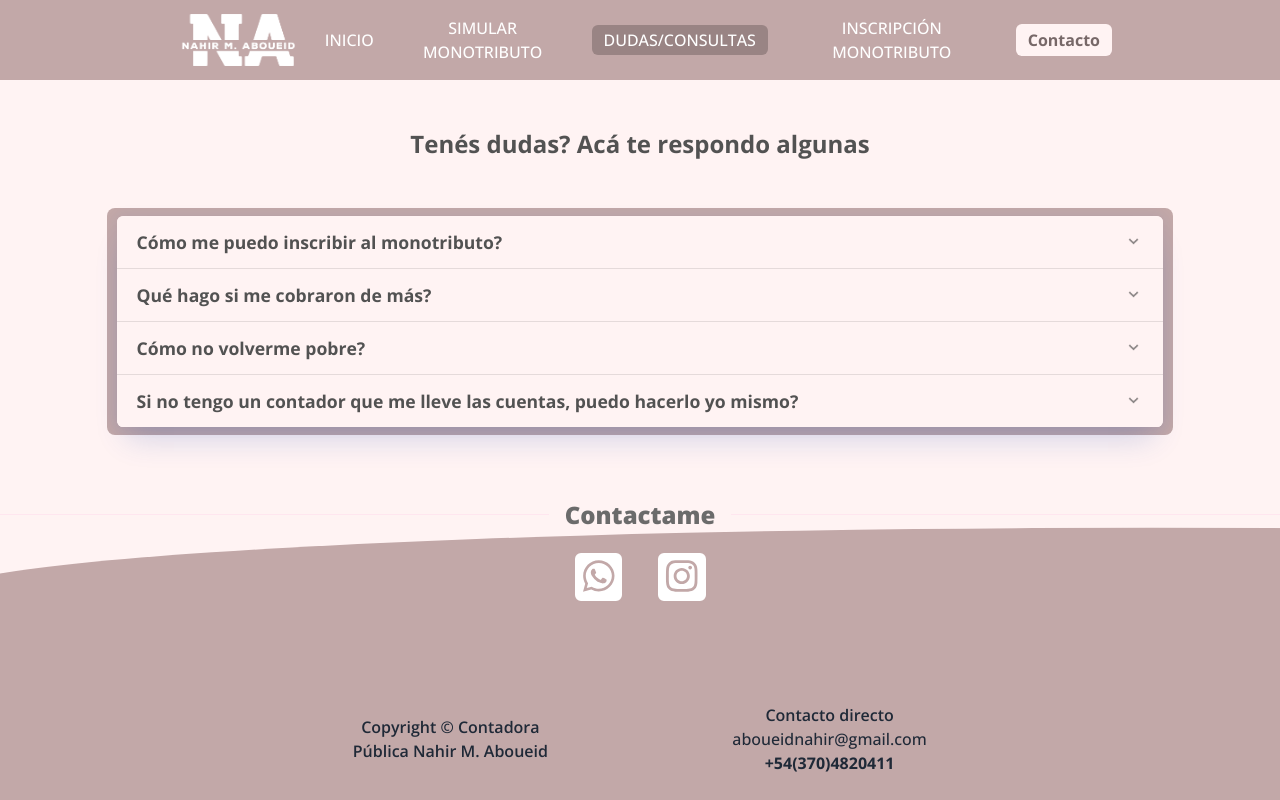
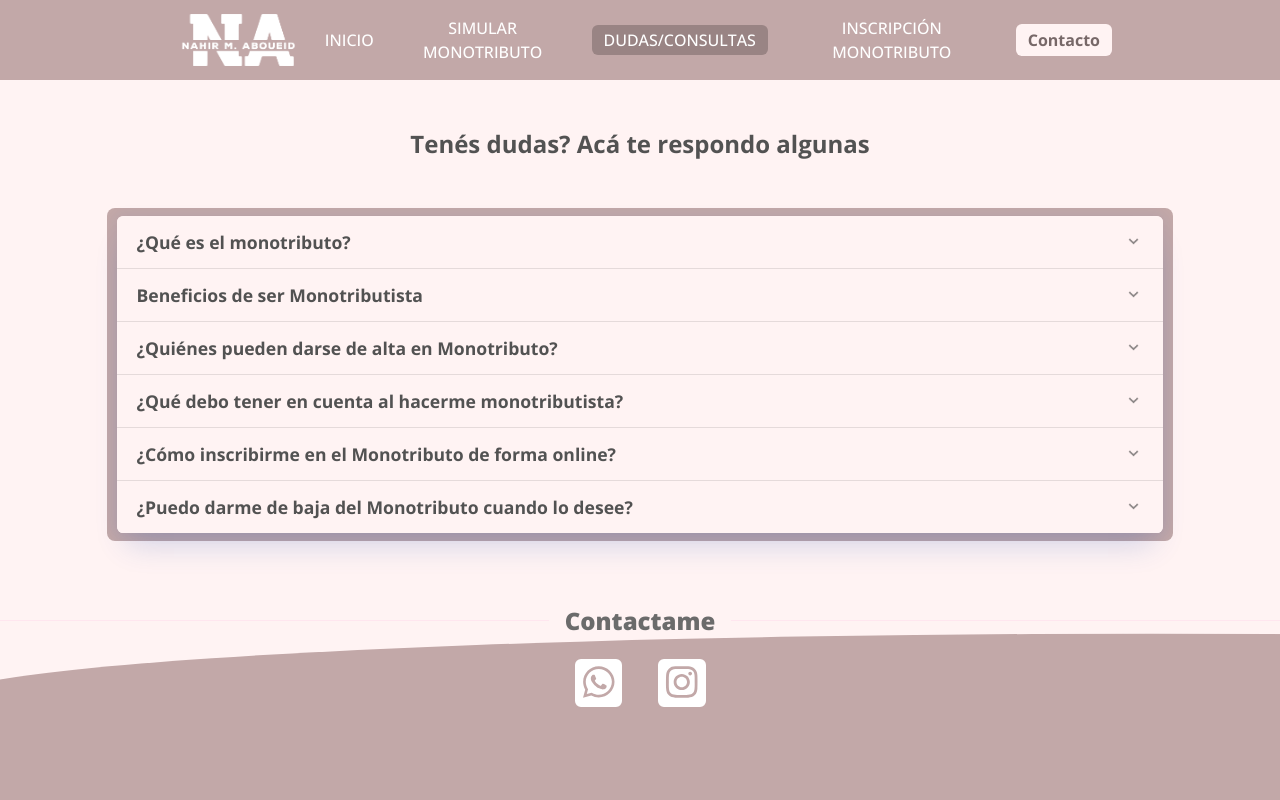
Before and after one commit to aboueidlautaro/pg-ucmd, a React (Vite) app: page /faq in a window 1280 px wide. Shown: the top 800 px of the page. Built offline with nearby package versions, Linux system fonts and the light colour scheme.

Commit message:
Solved 2 pages
Implement message error page not found and implement quentions/answers in faq page

```diff
--- a/package.json
+++ b/package.json
@@ -17,6 +17,7 @@
     "axios": "^0.27.2",
     "flowbite": "^1.5.1",
     "flowbite-react": "^0.1.5",
+    "interweave": "^13.0.0",
     "react": "^18.2.0",
     "react-dom": "^18.2.0",
     "react-router-dom": "^6.3.0",
--- a/src/App.jsx
+++ b/src/App.jsx
@@ -9,6 +9,7 @@ import Faq from "./assets/routes/Faq";
 import Inscripcion from "./assets/routes/Inscripcion";
 import Contact from "./assets/routes/Contact";
 import Footer from "./assets/components/Footer";
+import NotFound from "./assets/routes/NotFound";
 
 function App() {
   return (
@@ -21,6 +22,7 @@ function App() {
         <Route path="faq" element={<Faq />} />
         <Route path="inscripcion" element={<Inscripcion />} />
         <Route path="contacto" element={<Contact />} />
+        <Route path="*" element={<NotFound />} />
       </Routes>
 
       <Footer />
--- a/src/assets/components/AccordionItem.jsx
+++ b/src/assets/components/AccordionItem.jsx
@@ -1,22 +1,60 @@
 import React from "react";
+import { Markup } from "interweave";
 
 const data = [
   {
-    title: "Cómo me puedo inscribir al monotributo?",
-    paragraph: "Contactate conmigo",
+    title: "¿Qué es el monotributo?",
+    paragraph:
+      "El Monotributo es un impuesto simplificado para los pequeños contribuyentes. A diferencia de otros impuestos, (como por ejemplo el IVA, que se determina a partir de lo facturado), el Monotributo se paga mediante una cuota fija mensual.  El valor de la misma varía según la categoría (a mayores ingresos anuales, más elevada será la categoría). Dentro de la cuota de Monotributo se incluyen dos aspectos: el impuesto en sí mismo; y los aportes previsionales (obra social y jubilación).",
   },
   {
-    title: "Qué hago si me cobraron de más?",
-    paragraph: "La próxima mira bien",
+    title: "Beneficios de ser Monotributista",
+    paragraph: `<p>-El Monotributo te habilita para facturar de una forma simple (si vendés productos o servicios, estás obligado por AFIP a emitir una factura)</p><br/>
+    <p>
+    -Ser monotributista te permite tener tus ingresos declarados de forma correcta, y evitar retenciones o multas por parte de AFIP.
+    </p><br/>
+    <p>
+    -Implica una menor carga impositiva en relación a otros impuestos. Independientemente de lo que factures, pagarás tu cuota de Monotributo con un monto fijo.
+    </p><br/>
+    <p>
+    -Al trabajar como monotributista, tenés menos obligaciones administrativas que los Responsables Inscriptos, ya que no necesitás presentar declaraciones juradas en AFIP.
+    </p><br/>
+    <p>
+    -Tenés acceso a una obra social, y a los aportes jubilatorios.</p>`,
   },
   {
-    title: "Cómo no volverme pobre?",
-    paragraph: "Deja de comprar alcohol",
+    title: "¿Quiénes pueden darse de alta en Monotributo?",
+    paragraph: `<p>Puede ser monotributista cualquier persona que esté realizando una actividad económica, tanto de servicios como de venta de productos, siempre y cuando su facturación anual no sea mayor a lo permitido por las categorías de Monotributo.</p>
+    <p><br/>
+    En caso de poseer un local comercial, el mismo no podrá superar determinadas magnitudes físicas, ni implicar un costo de alquiler anual por encima de lo establecido por el Monotributo.
+    </p>
+    `,
   },
   {
-    title:
-      "Si no tengo un contador que me lleve las cuentas, puedo hacerlo yo mismo?",
-    paragraph: "Si pudieras yo no estudiaría 5 años",
+    title: "¿Qué debo tener en cuenta al hacerme monotributista?",
+    paragraph: `<p>El régimen de monotributistas es simple, y no presenta mayores complicaciones. Sin embargo, es importante prestar atención a ciertas cuestiones luego de hacer el tramite para monotributo:</p>
+    <p><br/>
+    -Como monotributista, deberás emitir factura por cada venta que realices.
+    </p><br/>
+    <p><br/>
+    -Tendrás que estar atento a tu facturación. Si superás lo establecido por tu categoría, será necesaria una recategorización.
+    </p><br/>
+    <p>
+    -La inscripción en Monotributo implica, también, darte de alta en Ingresos Brutos de tu provincia.
+    </p>
+    `,
+  },
+  {
+    title: "¿Cómo inscribirme en el Monotributo de forma online?",
+    paragraph: `<p>¿Cómo hago para ser monotributista? Es muy simple! Necesitás contar con DNI vigente, y un celular con cámara. Podés completar el formulario con tus datos para comenzar la inscripción y hacer el Monotributo por primera vez.</p>
+
+    `,
+  },
+  {
+    title: "¿Puedo darme de baja del Monotributo cuando lo desee?",
+    paragraph: `<p>¡Sí! Luego de hacerte monotributista, podrás realizar la baja en cualquier momento. Es un trámite simple, que se realiza desde la web de AFIP. ¡Tené en cuenta que si dejás de abonar tu cuota de Monotributo porque ya no lo utilizás, pero no registrás la baja, comenzarás a acumular deuda en AFIP!</p>
+
+    `,
   },
 ];
 
@@ -64,7 +102,9 @@ class AccordionItem extends React.Component {
         </div>
         <div {...{ className: "accordion-item__inner" }}>
           <div {...{ className: "accordion-item__content" }}>
-            <p {...{ className: "accordion-item__paragraph" }}>{paragraph}</p>
+            <span {...{ className: "accordion-item__paragraph" }}>
+              <Markup content={paragraph} />
+            </span>
           </div>
         </div>
       </div>
--- /dev/null
+++ b/src/assets/components/BtnPrimary.jsx
@@ -0,0 +1,15 @@
+import React from "react";
+import { Link } from "react-router-dom";
+
+function BtnPrimary(props) {
+  return (
+    <Link
+      className="bg-grafito text-white px-4 py-1 rounded-lg mx-2"
+      to={props.to}
+    >
+      {props.text}
+    </Link>
+  );
+}
+
+export default BtnPrimary;
--- /dev/null
+++ b/src/assets/routes/NotFound.jsx
@@ -0,0 +1,20 @@
+import React from "react";
+import BtnPrimary from "../components/BtnPrimary";
+
+function NotFound() {
+  return (
+    <div className="flex flex-col justify-center mx-auto text-center  sm:w-2/4 h-72 w-11/12">
+      <div>
+        <h2 className="text-5xl font-bold text-grafito">Error 404</h2>
+        <p className="text-grafito text-lg mb-2 ">
+          Página no encontrada. Intente nuevamente <br /> o vuelva a
+        </p>
+        <div className="my-4">
+          <BtnPrimary to="/" text="INICIO" />
+        </div>
+      </div>
+    </div>
+  );
+}
+
+export default NotFound;
--- a/src/assets/static/css/format.css
+++ b/src/assets/static/css/format.css
@@ -187,7 +187,7 @@ img {
 .accordion-item__paragraph {
   margin: 0;
   font-size: 1rem;
-  color: #525252;
+  color: #232323;
   font-weight: 300;
   line-height: 1.3;
 }
```
Also changed, not shown: 1 other file (tests, documents, lock files or other folders).
